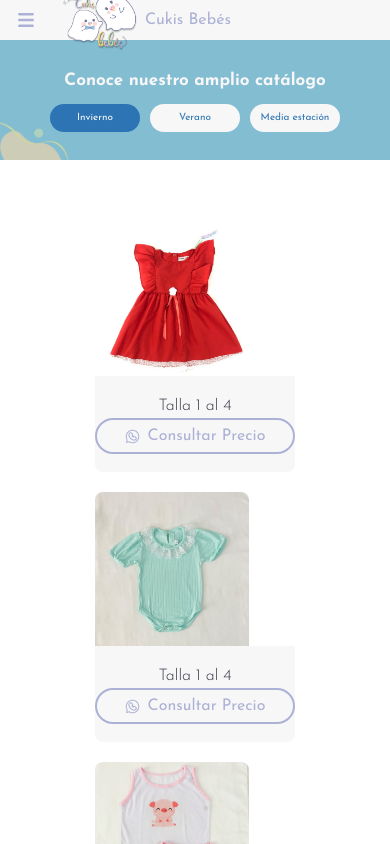
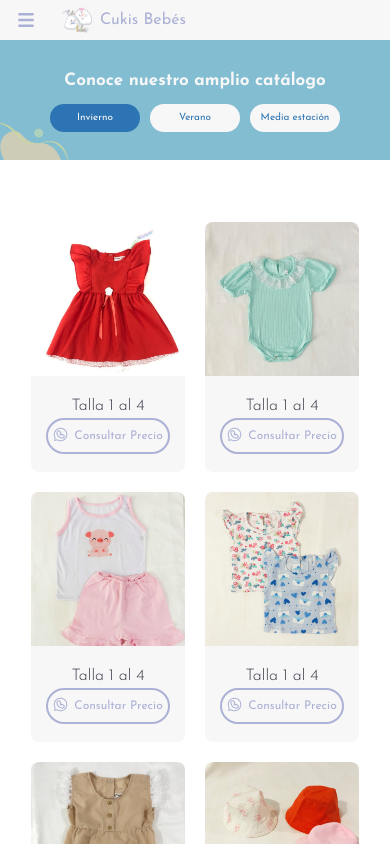
Before and after one commit to JoseEliasMorales/Cukis-Bebes, a React (Vite) app: page /catalog/verano in a window 390 px wide. Shown: the top 844 px of the page. Built offline with nearby package versions, Linux system fonts and the light colour scheme.

Commit message:
fix: button responsive2

```diff
--- a/src/components/BtnWhatsapp.jsx
+++ b/src/components/BtnWhatsapp.jsx
@@ -10,7 +10,7 @@ const BtnWhatsapp = () => {
   }
   return (
     <a href='https://wa.me/c/5493516001513' target='_blank' className='btnWhats' rel='noreferrer' onMouseEnter={handleHover} onMouseLeave={handleHover}>
-      <img src={hovered ? whatsBtn : whatsBtnTransparent} alt='' />
+      <img style={{ marginBottom: '3px' }} src={hovered ? whatsBtn : whatsBtnTransparent} alt='' />
       Consultar Precio
     </a>
   )
--- a/src/styles/items.css
+++ b/src/styles/items.css
@@ -9,7 +9,7 @@
 
 .btnWhats{
     display: flex;
-    width: 200px;
+    width: 80%;
     height: 36px;
     margin: 0px auto;
     border-radius: 100px;
@@ -82,7 +82,10 @@
     .cardsCatalog{
         gap: 45px;
     }
-
+    .btnWhats{
+        font-size: 12px;
+        gap: 6px;
+    }
     .imgCardCatalog{
         width: 154px;
         height: 154px;
--- a/src/styles/navbar.css
+++ b/src/styles/navbar.css
@@ -102,7 +102,9 @@
     .buttonNav:active{
         transform: scale(.9);
     }
-
+    .logoNavbar{
+        width: 30px;
+    }
     .menuList{
         display: none;
     }
```
